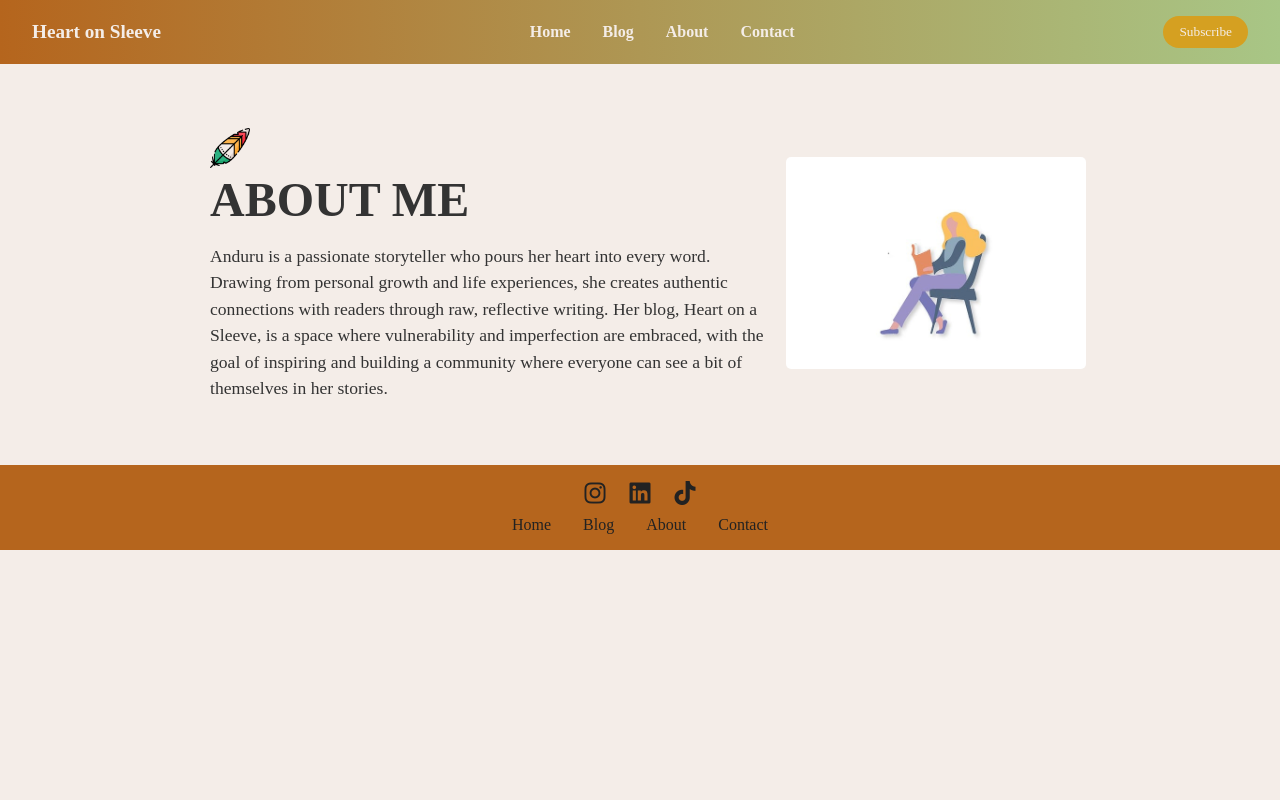
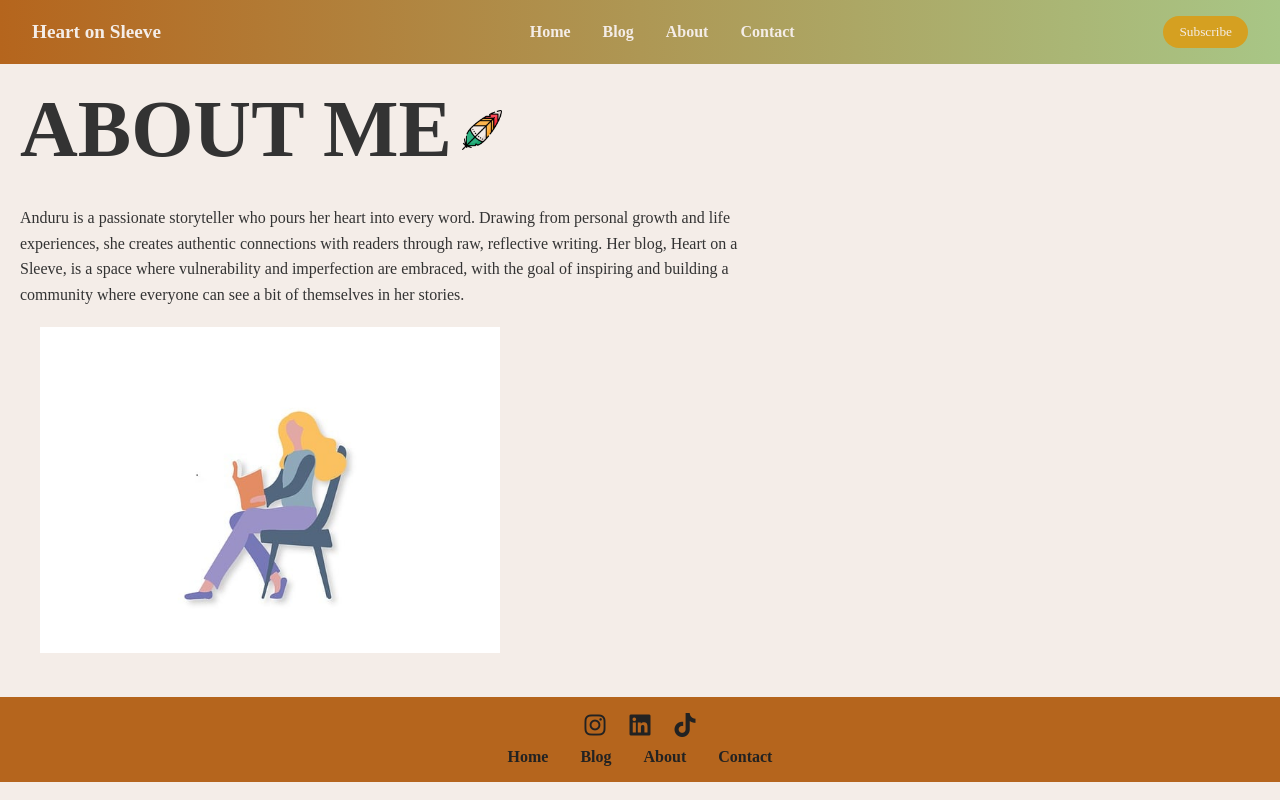
Before and after one commit to iamanduru/heartonsleeve, a plain HTML site: page pages/about.html in a window 1280 px wide. Drawn offline with Linux system fonts and the light colour scheme; a web font is replaced by a local one.

Commit message:
Links added and revamping About page

```diff
--- a/index.css
+++ b/index.css
@@ -132,6 +132,15 @@ body {
     color: var(--soft-cream);
 }
 
+.start__reading a:hover {
+    color: var(--soft-cream);
+}
+
+
+.start__reading a {
+    text-decoration: none;
+    color: var(--charcoal-black);
+}
 /*Blog cards */
 .blog__cards {
     display: flex;
@@ -538,31 +547,44 @@ body {
 
 /*About section*/
 .about__section {
-    display: flex;
-    align-items: center;
-    justify-content: center;
-    padding: 3rem;
+    padding: 20px;
     color: #333;
     text-align: left;
+    max-width: 800px;
+
 }
 
 
 .about__content {
-    max-width: 50%;
-    padding: 1rem;
+    display: flex;
+    align-items: center;
+    gap: 10px;
+    margin-bottom: 30px;
 }
 
 .about__content h2 {
-    font-size: 3rem;
+    font-size: 5rem;
     font-weight: bold;
-    margin-bottom: 1rem;
-    display: flex;
-    align-items: center;
+    margin: 0;
 }
 
-.icon {
+.about__wrapper {
+    display: flex;
+    justify-content: space-between;
+    align-items: flex-start;
+    gap: 40px;
+}
+
+.about__text__content {
+    flex: 1;
+    line-height: 1.6;
+}
+
+
+.feather__icon {
     width: 40px;
-    margin-right: 0.5rem;
+    height: 40px;
+    float: left;
 }
 
 .about__content p {
@@ -571,9 +593,10 @@ body {
 }
 
 .about__image img {
-    width: 300px;
+    width: 500px;
     border-radius: 5px;
     flex-direction: column;
+    padding: 20px;
 }
 
 /*Contact */
@@ -720,6 +743,7 @@ i {
     text-decoration: none;
     transition: opacity 0.3s ease;
     background-color: transparent;
+    font-weight: bold;
 }
 
 .footer__nav a:hover {
--- a/pages/about.html
+++ b/pages/about.html
@@ -15,7 +15,7 @@
                 <li><a href="/index.html">Home</a></li>
                 <li><a href="/pages/blog.html">Blog</a></li>
                 <li><a href="/pages/about.html">About</a></li>
-                <li><a href="#">Contact</a></li>
+                <li><a href="/pages/contact.html">Contact</a></li>
             </ul>
             <button class="subscribe__btn">Subscribe</button>
         </nav>
@@ -23,11 +23,14 @@
 
     <section class="about__section">
         <div class="about__content">
-            <img src="/images/feather.png" alt="feather" class="icon">
             <h2>ABOUT ME</h2>
-            <p>Anduru is a passionate storyteller who pours her heart into every word. Drawing from personal growth and life experiences, she creates authentic connections with readers through raw, reflective writing. Her blog, Heart on a Sleeve, is a space where vulnerability
-                 and imperfection are embraced, with the goal of inspiring and building a community where everyone can see a bit of themselves in her stories.</p>
-
+            <img src="/images/feather.png" alt="feather" class="feather__icon">
+        </div>
+        <div class="about__wrapper">
+            <div class="about__text__content">
+                <p>Anduru is a passionate storyteller who pours her heart into every word. Drawing from personal growth and life experiences, she creates authentic connections with readers through raw, reflective writing. Her blog, Heart on a Sleeve, is a space where vulnerability
+                    and imperfection are embraced, with the goal of inspiring and building a community where everyone can see a bit of themselves in her stories.</p>
+            </div>
         </div>
         <div class="about__image">
             <img src="/images/woman-7744328_640.jpg" alt="woman">
@@ -43,10 +46,10 @@
         <div class="footer__nav">
             <a href="#home">Home</a>
             <a href="/pages/blog.html">Blog</a>
-            <a href="/pages/aboutme.html">About</a>
-            <a href="">Contact</a>
+            <a href="/pages/about.html">About</a>
+            <a href="/pages/about.html">Contact</a>
         </div>
     </footer>
-    <script src="index.js"></script>
+    <script src="/index.js"></script>
 </body>
 </html>
```
Also changed, not shown: index.html (+4 -4 lines), pages/blog.html (+4 -4 lines), pages/blogs/singleblog.html (+2 -2 lines).
